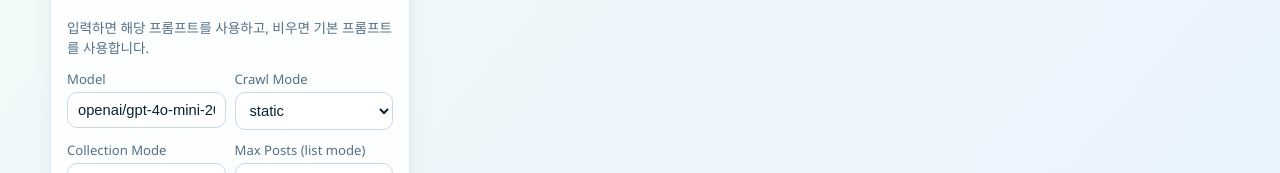
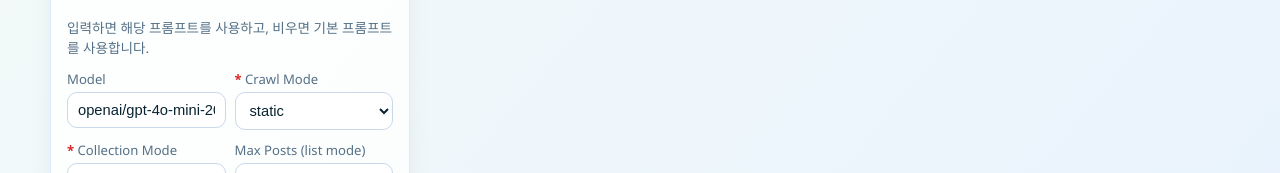
Before and after one commit to Ankaros813/AI_comment_analysis, a Next.js app: page / in a window 1280 px wide. Shown: the part 627-800 px from the top of the page. Built offline with nearby package versions, Linux system fonts and the light colour scheme.

Commit message:
ui: mark crawl/collection mode as required

```diff
--- a/app/page.tsx
+++ b/app/page.tsx
@@ -264,7 +264,12 @@
                 />
               </div>
               <div className="field">
-                <label>Crawl Mode</label>
+                <label>
+                  <span className="required-star" aria-hidden="true">
+                    *
+                  </span>{" "}
+                  Crawl Mode
+                </label>
                 <select
                   value={String(form.crawlMode || "static")}
                   onChange={(e) => setForm((s) => ({ ...s, crawlMode: e.target.value }))}
@@ -278,7 +283,12 @@
 
             <div className="row-2">
               <div className="field">
-                <label>Collection Mode</label>
+                <label>
+                  <span className="required-star" aria-hidden="true">
+                    *
+                  </span>{" "}
+                  Collection Mode
+                </label>
                 <select
                   value={String(form.collectionMode || "single_page")}
                   onChange={(e) => setForm((s) => ({ ...s, collectionMode: e.target.value }))}
```
